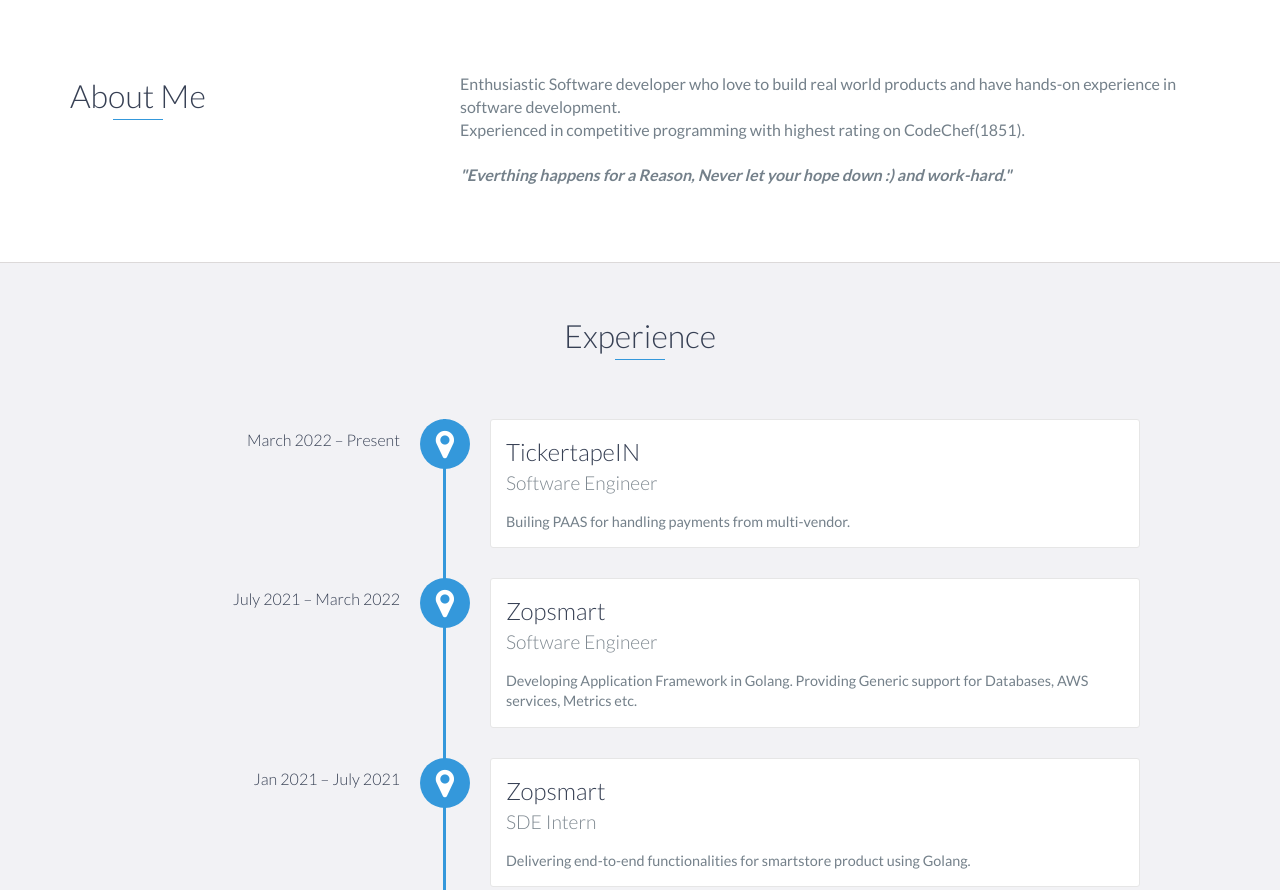
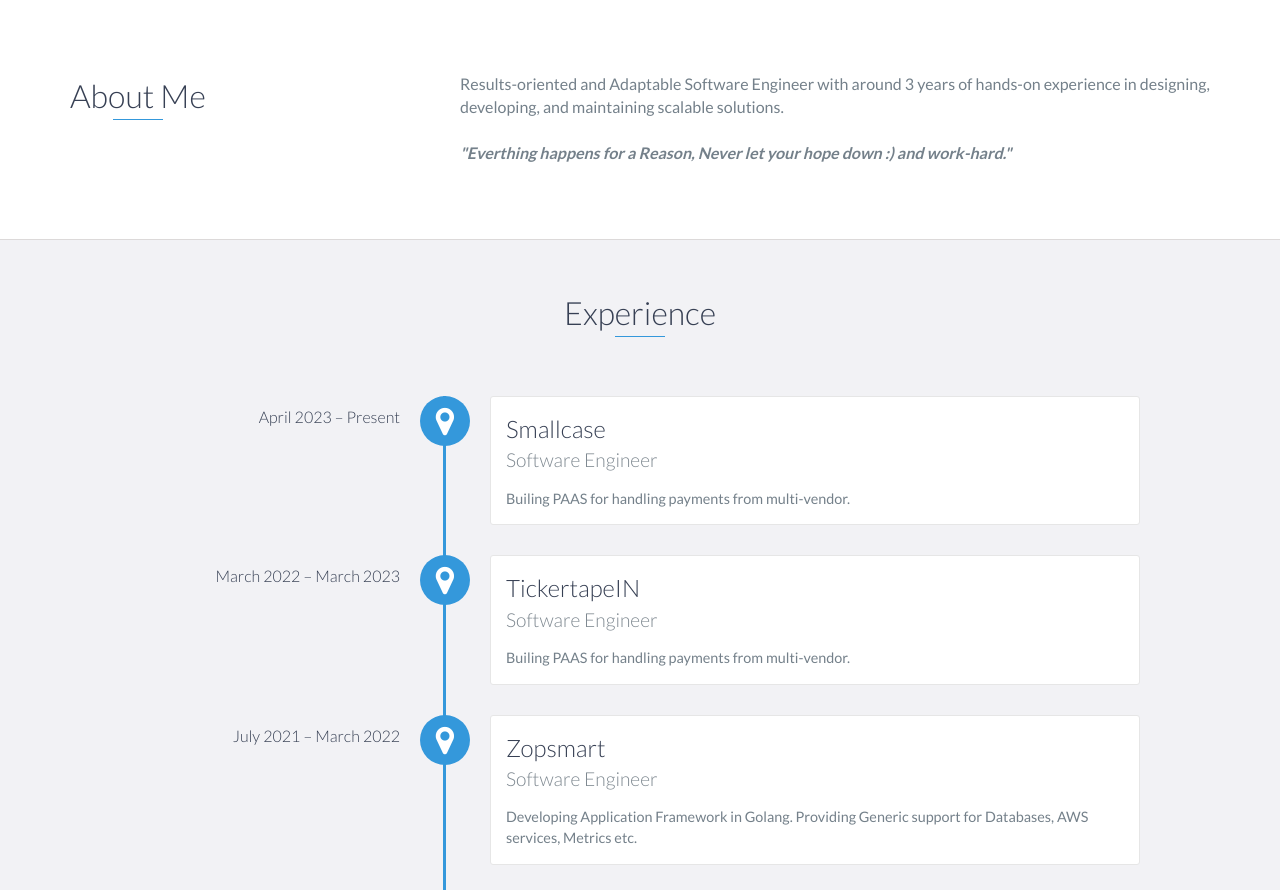
Before and after one commit to utsav-vaghani/utsav-vaghani.github.io, a website: page index.html in a window 1280 px wide. Shown: the part 802-1692 px from the top of the page. Drawn offline with nearby package versions, Linux system fonts and the light colour scheme.

Commit message:
Update index.html

```diff
--- a/index.html
+++ b/index.html
@@ -51,7 +51,7 @@
             <h2>
                 <span  class="txt-type" data-wait="500" data-words='["Problem Solver", "Software Developer", "Open for Oppurtunities"]'></span>
              </h2>
-            <a href="https://drive.google.com/file/d/1hVESdKdLYZeJg3m0V3Bo16zffpU67rXv/view?usp=sharing" class="btn-rounded-white">View Resume</a>
+            <a href="https://drive.google.com/file/d/1CR5gyLKDt4iObTPJimcRPx4BLF4KR6T7/view?usp=sharing" class="btn-rounded-white">View Resume</a>
         </div>
         <!-- End #lead-content -->
 
@@ -74,8 +74,8 @@
                 </div>
                 <div class="col-md-8">
                     <p>
-                        Enthusiastic Software developer who love to build real world products and have hands-on experience in software development.<br/>
-                        Experienced in competitive programming with highest rating on CodeChef(1851).
+                        Results-oriented and Adaptable Software Engineer with around 3 years of hands-on experience in designing,
+developing, and maintaining scalable solutions.
                         <br/><br/>
                         <span><i><strong>"Everthing happens for a Reason, Never let your hope down :) and work-hard."</strong></i></span>
                     </p>
@@ -88,7 +88,14 @@
     <div id="experience" class="background-alt">
         <h2 class="heading">Experience</h2>
         <div id="experience-timeline">
-	    <div data-date="March 2022 – Present">
+	    <div data-date="April 2023 – Present">
+                <h3>Smallcase</h3>
+                <h4>Software Engineer</h4>
+                <p>
+                    Builing PAAS for handling payments from multi-vendor.
+                </p>
+            </div>
+	    <div data-date="March 2022 – March 2023">
                 <h3>TickertapeIN</h3>
                 <h4>Software Engineer</h4>
                 <p>
@@ -293,7 +300,7 @@
                 <div class="col-sm-5 social">
                     <ul>
                         <li>
-                            <a href="https://github.com/ultra-utsav" target="_blank"><i class="fa fa-github" aria-hidden="true"></i></a>
+                            <a href="https://github.com/utsav-vaghani" target="_blank"><i class="fa fa-github" aria-hidden="true"></i></a>
                         </li>
                         <li>
                             <a href="https://linkedin.com/in/utsav-vaghani" target="_blank"><i class="fa fa-linkedin" aria-hidden="true"></i></a>
@@ -302,7 +309,7 @@
                             <a href="mailto:utsav.r.vaghani@gmail.com" target="_blank"><i class="fa fa-envelope" aria-hidden="true"></i></a>
                         </li>
                         <li>
-                            <a href="https://www.instagram.com/ultra_utsav/" target="_blank"><i class="fa fa-instagram" aria-hidden="true"></i></a>
+                            <a href="https://www.instagram.com/utsav_vaghani_/" target="_blank"><i class="fa fa-instagram" aria-hidden="true"></i></a>
                         </li>
                     </ul>
                 </div>
```
